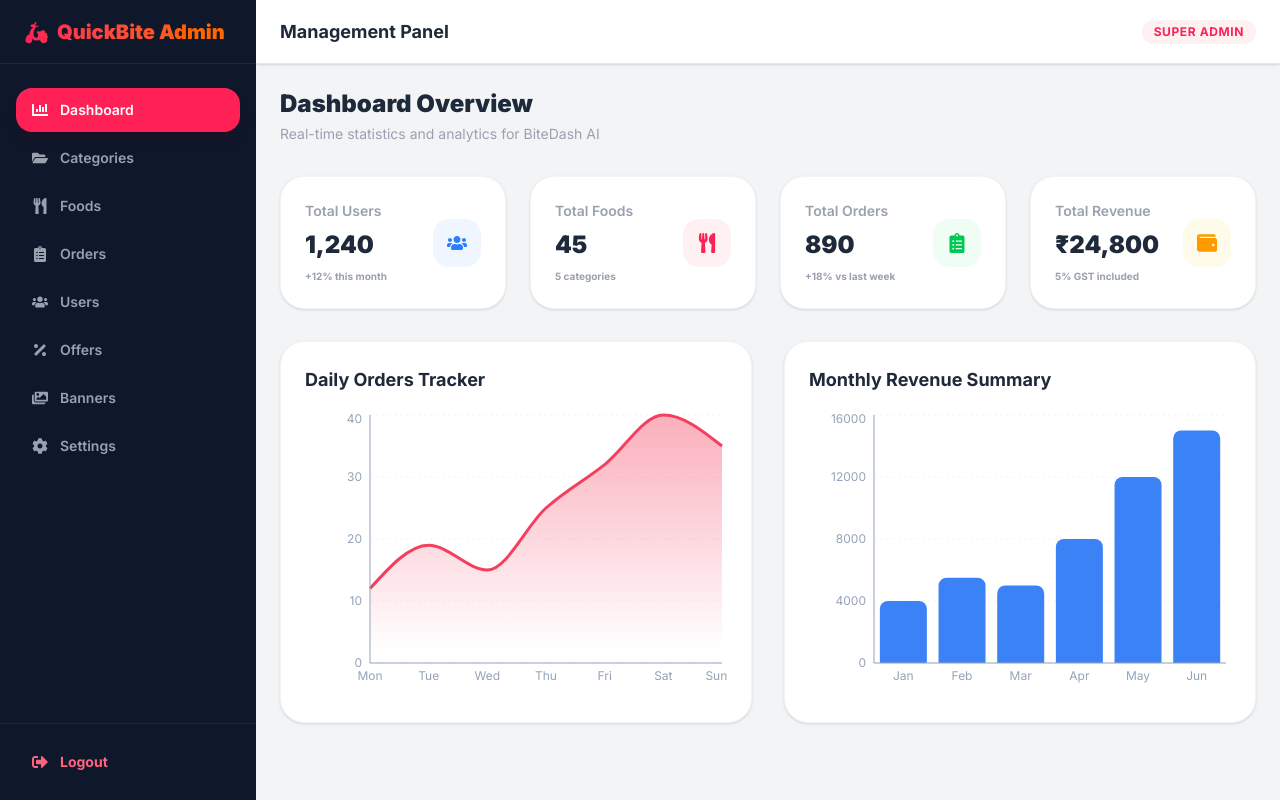
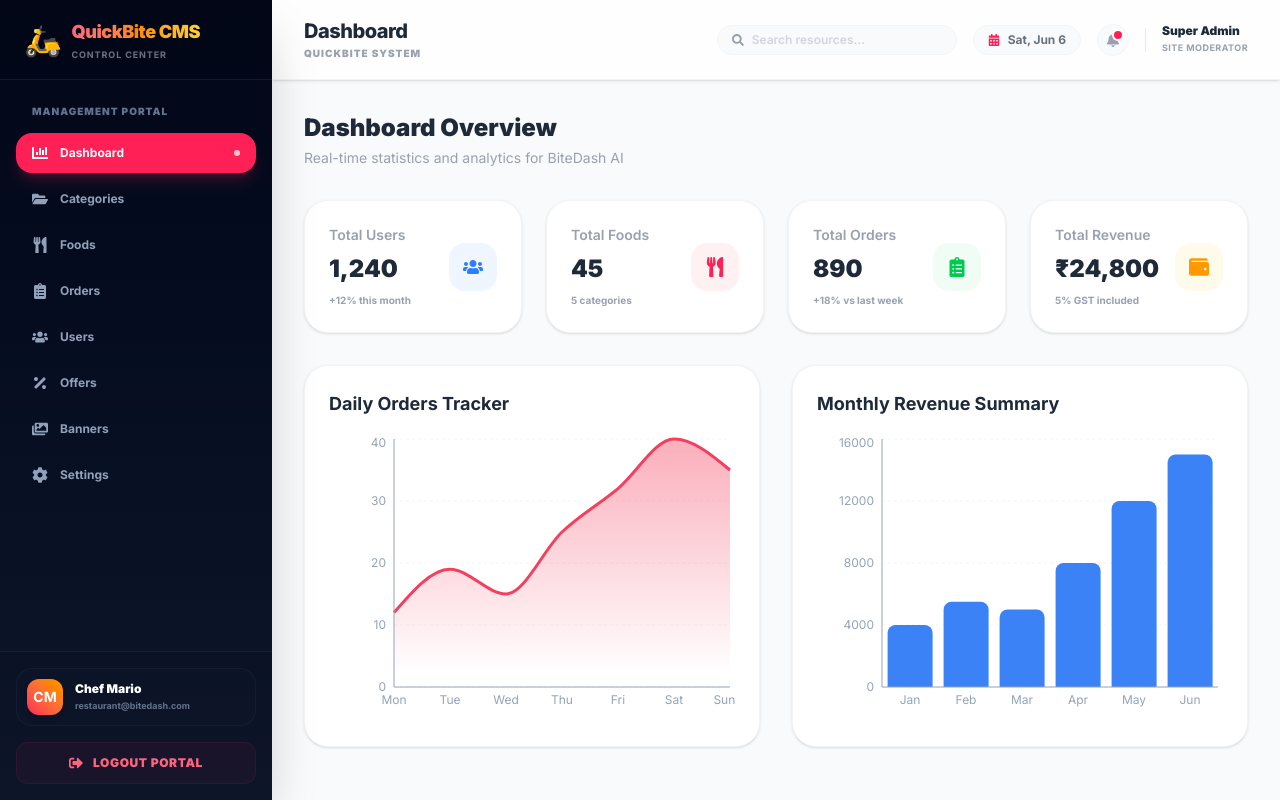
Before and after one commit to ravinder-yad/Food-Delivery--Admin-CMS, a React (Vite) app: page /admin in a window 1280 px wide. Built offline with nearby package versions, Linux system fonts and the light colour scheme.

Commit message:
style: upgrade sidebar and topbar with premium UI design

```diff
--- a/src/layouts/AdminLayout.jsx
+++ b/src/layouts/AdminLayout.jsx
@@ -1,12 +1,15 @@
-import React, { useState } from 'react';
+import React, { useState, useEffect } from 'react';
 import { Outlet, Link, useNavigate, useLocation } from 'react-router-dom';
+import { toast } from 'react-hot-toast';
 import {
   FaBars, FaTimes, FaChartBar, FaUsers, FaUtensils, FaClipboardList,
-  FaCog, FaSignOutAlt, FaImages, FaPercentage, FaFolderOpen
+  FaCog, FaSignOutAlt, FaImages, FaPercentage, FaFolderOpen,
+  FaSearch, FaBell, FaCalendarAlt, FaUserShield
 } from 'react-icons/fa';
 
 export default function AdminLayout() {
   const [sidebarOpen, setSidebarOpen] = useState(false);
+  const [showNotifications, setShowNotifications] = useState(false);
   const location = useLocation();
   const navigate = useNavigate();
 
@@ -22,28 +25,57 @@ export default function AdminLayout() {
   ];
 
   const handleLogout = () => {
+    toast.success('Admin logged out successfully.');
     navigate('/admin/login');
   };
 
+  const getPageTitle = () => {
+    const activeItem = menuItems.find(item => location.pathname === item.path);
+    return activeItem ? activeItem.name : 'Super Admin Panel';
+  };
+
+  const getFormattedDate = () => {
+    return new Date().toLocaleDateString('en-US', {
+      weekday: 'short',
+      month: 'short',
+      day: 'numeric'
+    });
+  };
+
   return (
-    <div className="bg-gray-100 min-h-screen flex">
-      {/* Sidebar for Desktop */}
-      <aside className={`bg-slate-900 text-white w-64 fixed inset-y-0 left-0 z-40 transform ${
+    <div className="bg-gray-50 min-h-screen flex text-gray-800">
+
+      {/* Sidebar - Desktop & Mobile Drawer */}
+      <aside className={`bg-gradient-to-b from-slate-950 to-slate-900 text-white w-68 fixed inset-y-0 left-0 z-40 transform ${
         sidebarOpen ? 'translate-x-0' : '-translate-x-full'
-      } md:translate-x-0 transition-transform duration-300 flex flex-col justify-between`}>
+      } md:translate-x-0 transition-transform duration-300 flex flex-col justify-between shadow-2xl`}>
+
         <div>
           {/* Brand Header */}
-          <div className="h-16 flex items-center justify-between px-6 border-b border-slate-800">
-            <span className="text-xl font-black bg-gradient-to-r from-rose-500 to-orange-500 bg-clip-text text-transparent flex items-center gap-2">
-              <span>🛵</span> QuickBite Admin
+          <div className="h-20 flex items-center justify-between px-6 border-b border-slate-800/60 bg-slate-950/20">
+            <Link to="/admin" className="flex items-center space-x-2.5">
+              <span className="text-3xl">🛵</span>
+              <div>
+                <span className="text-lg font-black tracking-tight bg-gradient-to-r from-rose-400 via-orange-400 to-amber-300 bg-clip-text text-transparent">
+                  QuickBite CMS
                 </span>
-            <button className="md:hidden text-gray-400 hover:text-white" onClick={() => setSidebarOpen(false)}>
-              <FaTimes className="text-lg" />
+                <p className="text-[9px] font-bold text-gray-500 uppercase tracking-widest mt-0.5">Control Center</p>
+              </div>
+            </Link>
+            <button
+              className="md:hidden text-gray-400 hover:text-white transition-colors focus:outline-none p-1.5 hover:bg-slate-800 rounded-lg"
+              onClick={() => setSidebarOpen(false)}
+            >
+              <FaTimes className="text-base" />
             </button>
           </div>
 
-          {/* Menu Items */}
-          <nav className="mt-6 px-4 space-y-1">
+          {/* Menu Sections */}
+          <div className="px-4 py-6">
+            <p className="text-[10px] font-black text-slate-500 uppercase tracking-widest px-4 mb-3.5">
+              Management Portal
+            </p>
+            <nav className="space-y-1.5">
               {menuItems.map((item) => {
                 const Icon = item.icon;
                 const isActive = location.pathname === item.path;
@@ -52,63 +84,136 @@ export default function AdminLayout() {
                     key={item.name}
                     to={item.path}
                     onClick={() => setSidebarOpen(false)}
-                  className={`flex items-center gap-3 px-4 py-3 rounded-2xl text-sm font-semibold transition-all ${
+                    className={`flex items-center justify-between px-4 py-3 rounded-2xl text-xs font-bold transition-all duration-200 group ${
                       isActive
-                      ? 'bg-rose-500 text-white shadow-lg shadow-rose-950/20'
-                      : 'text-gray-400 hover:bg-slate-800 hover:text-white'
+                        ? 'bg-rose-500 text-white shadow-lg shadow-rose-500/20'
+                        : 'text-slate-400 hover:bg-slate-800/60 hover:text-white'
                     }`}
                   >
-                  <Icon className="text-base" />
+                    <div className="flex items-center gap-3">
+                      <Icon className={`text-base transition-colors ${isActive ? 'text-white' : 'text-slate-400 group-hover:text-rose-400'}`} />
                       <span>{item.name}</span>
+                    </div>
+                    {isActive && (
+                      <span className="w-1.5 h-1.5 rounded-full bg-white animate-pulse"></span>
+                    )}
                   </Link>
                 );
               })}
             </nav>
           </div>
+        </div>
 
-        {/* Footer Logout */}
-        <div className="p-4 border-t border-slate-800">
+        {/* Footer Admin Card Widget */}
+        <div className="p-4 border-t border-slate-800/60 bg-slate-950/10 space-y-4">
+          <div className="flex items-center gap-3 p-2.5 bg-slate-900/40 rounded-2xl border border-slate-800/50">
+            <div className="w-9 h-9 rounded-xl bg-gradient-to-tr from-rose-500 to-amber-500 flex items-center justify-center font-bold text-white text-sm shadow-md">
+              CM
+            </div>
+            <div className="min-w-0 flex-grow">
+              <h4 className="text-xs font-black truncate">Chef Mario</h4>
+              <p className="text-[9px] font-bold text-slate-500 truncate mt-0.5">restaurant@bitedash.com</p>
+            </div>
+          </div>
+
           <button
             onClick={handleLogout}
-            className="w-full flex items-center gap-3 px-4 py-3 text-sm font-bold text-rose-400 hover:bg-rose-500/10 rounded-2xl transition-all"
+            className="w-full flex items-center justify-center gap-2.5 px-4 py-3 text-xs font-black text-rose-400 hover:text-rose-300 bg-rose-500/5 hover:bg-rose-500/10 border border-rose-500/10 hover:border-rose-500/20 rounded-xl transition-all uppercase tracking-wider focus:outline-none"
           >
-            <FaSignOutAlt className="text-base" />
-            <span>Logout</span>
+            <FaSignOutAlt className="text-sm" />
+            <span>Logout Portal</span>
           </button>
         </div>
       </aside>
 
-      {/* Main Body */}
-      <div className="flex-grow md:pl-64 flex flex-col">
+      {/* Main Body container */}
+      <div className="flex-grow md:pl-68 flex flex-col min-h-screen">
+
         {/* Top Navbar */}
-        <header className="bg-white border-b border-gray-200 h-16 flex items-center justify-between px-6 sticky top-0 z-30 shadow-sm">
+        <header className="bg-white/80 backdrop-blur-md border-b border-gray-100 h-20 flex items-center justify-between px-6 sm:px-8 sticky top-0 z-30 shadow-sm">
+
+          {/* Mobile Menu trigger & Active page title */}
           <div className="flex items-center gap-4">
-            <button className="md:hidden text-gray-600 hover:text-rose-500" onClick={() => setSidebarOpen(true)}>
+            <button
+              className="md:hidden text-gray-500 hover:text-rose-500 p-2 hover:bg-gray-50 rounded-xl transition-all focus:outline-none"
+              onClick={() => setSidebarOpen(true)}
+            >
               <FaBars className="text-lg" />
             </button>
-            <h2 className="text-lg font-bold text-gray-800">Management Panel</h2>
+            <div>
+              <h2 className="text-lg sm:text-xl font-extrabold text-gray-800 tracking-tight leading-tight">
+                {getPageTitle()}
+              </h2>
+              <p className="text-[10px] font-black text-gray-400 uppercase tracking-widest mt-0.5">QuickBite System</p>
+            </div>
           </div>
 
+          {/* Quick info widgets */}
           <div className="flex items-center space-x-4">
-            <span className="text-xs font-bold bg-rose-50 text-rose-500 px-3 py-1 rounded-full uppercase tracking-wider">
-              Super Admin
-            </span>
+
+            {/* Search Pill */}
+            <div className="hidden sm:flex items-center bg-gray-50 border border-gray-100 rounded-2xl px-3.5 py-1.5 focus-within:ring-2 focus-within:ring-rose-500 focus-within:bg-white transition-all w-48 lg:w-60">
+              <FaSearch className="text-gray-400 text-xs shrink-0" />
+              <input
+                type="text"
+                placeholder="Search resources..."
+                className="w-full bg-transparent border-none text-xs text-gray-800 pl-2 focus:outline-none placeholder-gray-300 font-semibold"
+                readOnly
+                onClick={() => toast('Global Search index active.')}
+              />
+            </div>
+
+            {/* Date Widget */}
+            <div className="hidden md:flex items-center gap-2 bg-gray-50 border border-gray-100 px-3.5 py-1.5 rounded-2xl text-xs font-bold text-gray-500">
+              <FaCalendarAlt className="text-rose-500 text-xs" />
+              <span>{getFormattedDate()}</span>
+            </div>
+
+            {/* Notification Alert Bell */}
+            <div className="relative">
+              <button
+                onClick={() => {
+                  setShowNotifications(!showNotifications);
+                  toast('No unread notifications.');
+                }}
+                className="relative text-gray-400 hover:text-rose-500 p-2 bg-gray-50 hover:bg-rose-50 rounded-2xl border border-gray-100 transition-colors focus:outline-none"
+              >
+                <FaBell className="text-sm" />
+                <span className="absolute top-1.5 right-1.5 bg-rose-500 w-2 h-2 rounded-full ring-2 ring-white"></span>
+              </button>
+            </div>
+
+            {/* Horizontal Line Divider */}
+            <span className="w-[1px] h-6 bg-gray-200"></span>
+
+            {/* Admin Badge */}
+            <div className="flex items-center gap-2.5">
+              <div className="w-8 h-8 rounded-full bg-rose-50 text-rose-500 border border-rose-100 flex items-center justify-center font-black text-xs hidden xs:flex">
+                <FaUserShield />
+              </div>
+              <div className="text-left hidden lg:block">
+                <p className="text-xs font-black text-gray-800 leading-none">Super Admin</p>
+                <p className="text-[9px] font-bold text-gray-400 mt-1 uppercase tracking-wider">Site Moderator</p>
+              </div>
+            </div>
+
           </div>
         </header>
 
         {/* Main Content Area */}
-        <main className="p-6 flex-grow">
+        <main className="p-6 sm:p-8 flex-grow">
           <Outlet />
         </main>
       </div>
 
-      {/* Mobile Sidebar Overlay */}
+      {/* Mobile Sidebar overlay backdrop */}
       {sidebarOpen && (
         <div
-          className="fixed inset-0 bg-black/50 z-30 md:hidden"
+          className="fixed inset-0 bg-black/60 z-30 md:hidden backdrop-blur-sm transition-opacity"
           onClick={() => setSidebarOpen(false)}
         />
       )}
+
     </div>
   );
 }
```
Lines whose indentation alone changed are shown as unchanged.
